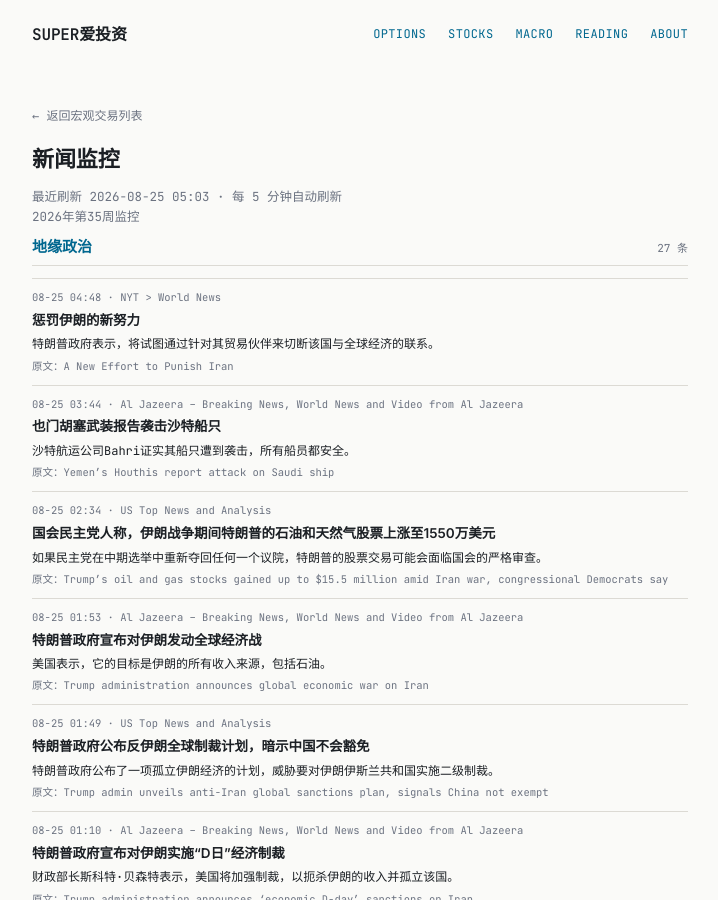
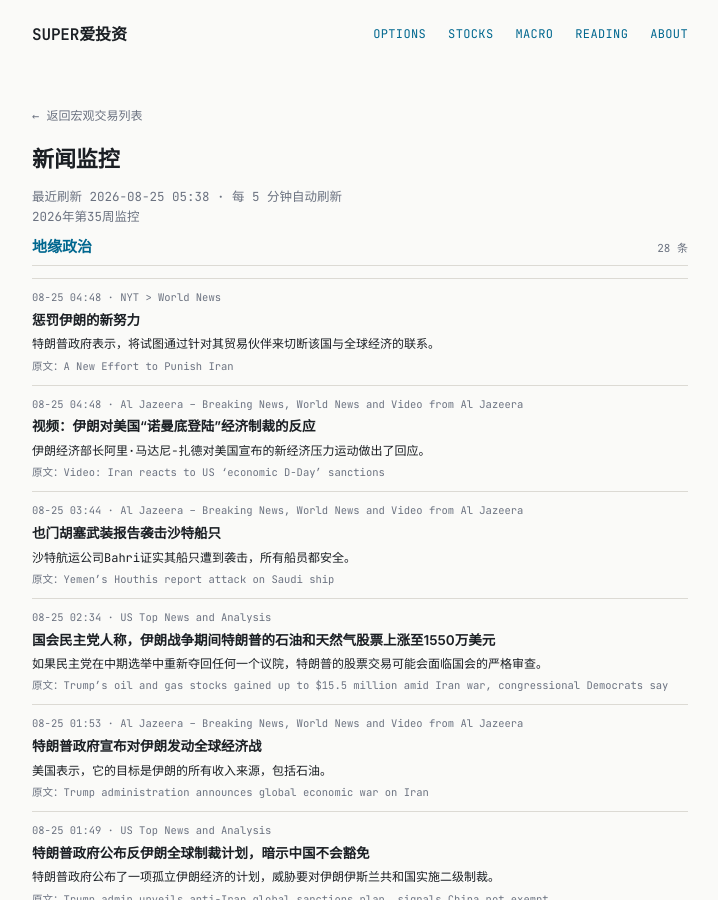
Before and after one commit to tang3super/tang3super.github.io, a Jekyll site: the page built from macro-trade/news-digest.md, in a window 1280 px wide and 900 px high. Shown: the whole window, without its empty margins (280-998 px from the left). Built offline with Jekyll 4.4.1, drawn with Linux system fonts in a browser that asks for light colours.

Commit message:
sync news-digest article

```diff
--- a/macro-trade/news-digest.md
+++ b/macro-trade/news-digest.md
@@ -5,7 +5,7 @@ title: 新闻监控
 date: '2026-08-25'
 summary: 2026年第35周监控
 week_label: 2026年第35周监控
-last_updated: 2026-08-25 05:03
+last_updated: 2026-08-25 05:38
 refresh_note: 每 5 分钟自动刷新
 topics:
 - name: 地缘政治
@@ -17,6 +17,13 @@ topics:
     time: 08-25 04:48
     title_zh: 惩罚伊朗的新努力
     summary_zh: 特朗普政府表示，将试图通过针对其贸易伙伴来切断该国与全球经济的联系。
+  - title: 'Video: Iran reacts to US ‘economic D-Day’ sanctions'
+    summary: Iran’s Minister of Economy Ali Madani-Zadeh has responded to the US announcement of a new economic pressure campaign.
+    link: https://www.aljazeera.com/video/newsfeed/2026/8/24/video-iran-reacts-to-us-economic-d-day-sanctions?traffic_source=rss
+    source: Al Jazeera – Breaking News, World News and Video from Al Jazeera
+    time: 08-25 04:48
+    title_zh: 视频：伊朗对美国“诺曼底登陆”经济制裁的反应
+    summary_zh: 伊朗经济部长阿里·马达尼-扎德对美国宣布的新经济压力运动做出了回应。
   - title: Yemen’s Houthis report attack on Saudi ship
     summary: Saudi shipping company Bahri confirmed its vessel was struck, all crew members safe.
     link: https://www.aljazeera.com/news/2026/8/24/yemens-houthis-report-attack-on-saudi-ship?traffic_source=rss
```
